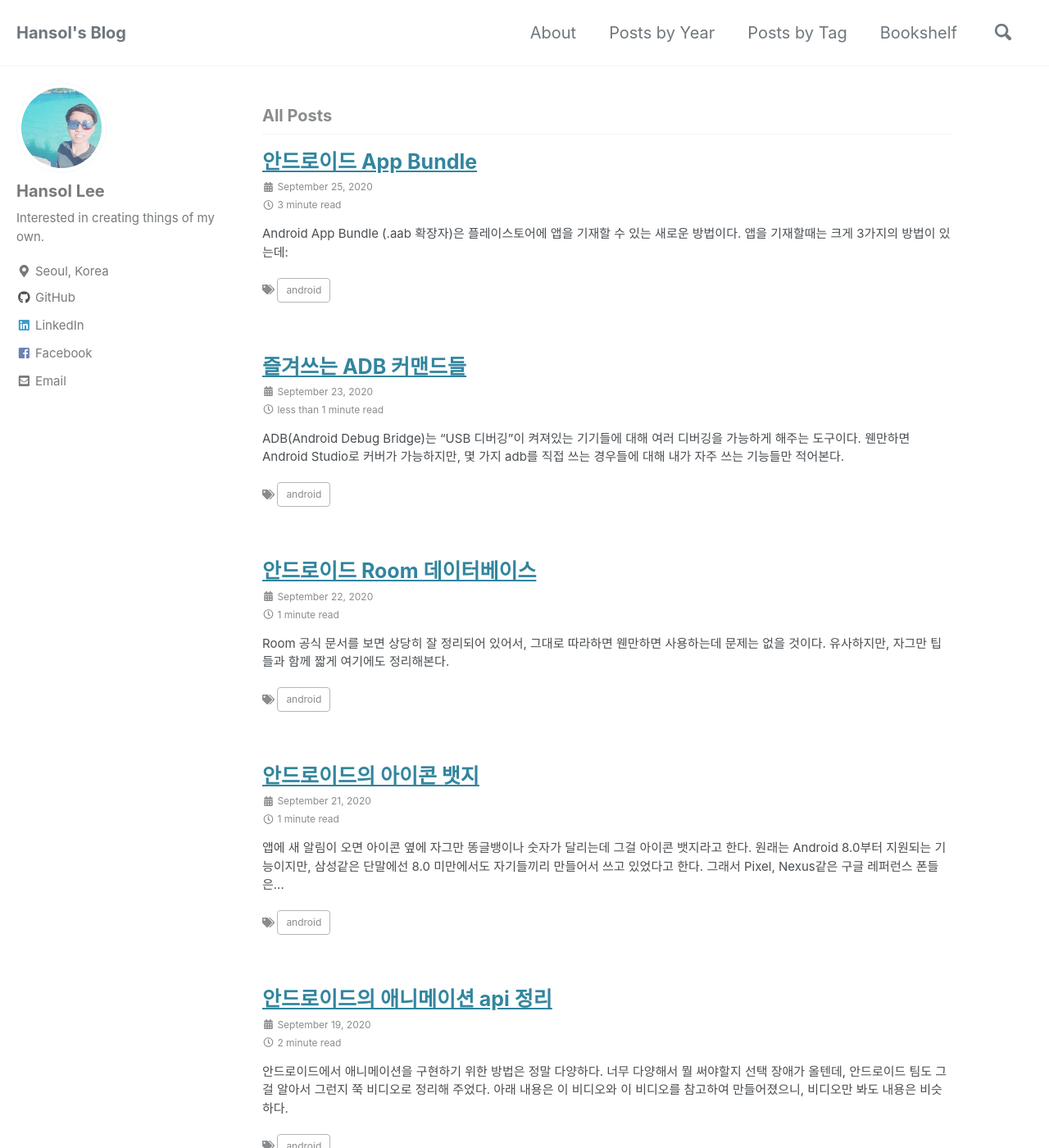
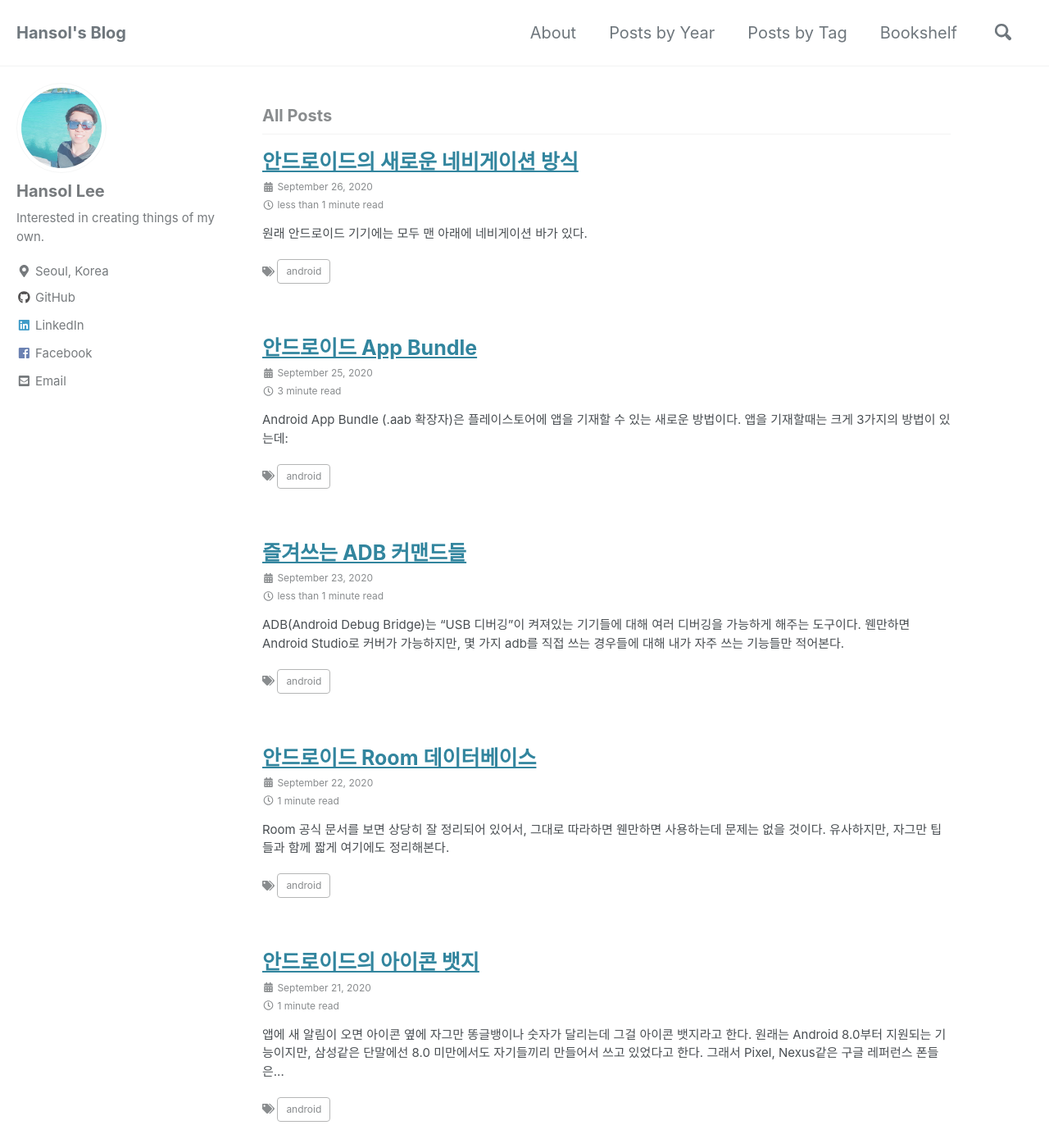
Before and after one commit to giantsol/giantsol.github.io, a Jekyll site: the page built from index.html, in a window 1280 px wide and 1400 px high. Shown: the whole window at 82% size. Built offline with Jekyll 4.4.1, drawn with Linux system fonts in a browser that asks for light colours; cached includes are drawn as plain includes; nearby versions of some CDN libraries; the list of posts is cut into pages by our own code.

Commit message:
Add android-new-navigation-bar

```diff
--- /dev/null
+++ b/_posts/2020-09-26-android-new-navigation-bar.md
@@ -0,0 +1,27 @@
+---
+title: "안드로이드의 새로운 네비게이션 방식"
+tags:
+  - android
+---
+
+원래 안드로이드 기기에는 모두 맨 아래에 네비게이션 바가 있다.
+
+<figure>
+  <img src="{{ site.url }}{{ site.baseurl }}/assets/images/android-navigation-bar.png" alt="Android navigation bar">
+</figure>
+
+근데 최근 삼성 기기에서는 이 네비게이션 바를 숨기고, 어찌보면 아이폰스럽게 사용할 수 있는 옵션이 추가되었다 (다른 단말사는 모르겠다! 일단 구글 레퍼폰에는 없는듯).
+
+<figure>
+  <img src="{{ site.url }}{{ site.baseurl }}/assets/images/android-new-navigation-bar-option.png" alt="Android navigation bar option">
+</figure>
+
+바뀐 히스토리를 보아하니, 처음엔 Android 7.0 부터 네비게이션 바 맨 왼쪽에 조그만 동그라미 버튼으로 바를 넣었다 뺐다 할 수 있는 버튼이 추가되었었다.
+
+<figure>
+  <img src="{{ site.url }}{{ site.baseurl }}/assets/images/android-navigation-bar-7-8.png" alt="Android navigation bar in OS 7, 8">
+</figure>
+
+Android 8.0까진 이 기능이 유지되다가, 9.0부터 두번째 스샷의 옵션이 추가되면서 조그만 동그라미 버튼은 빠졌다.
+
+참고: https://www.samsungsvc.co.kr/online/diagnosisgoVw.do?node_Id=&kb_Id=KNOW1000009628
```
Also changed, not shown: _posts/2020-09-25-android-app-bundle.md (+0 -1 lines), assets/images/android-navigation-bar-7-8.png (added), assets/images/android-navigation-bar.png (added), assets/images/android-new-navigation-bar-option.png (added).
